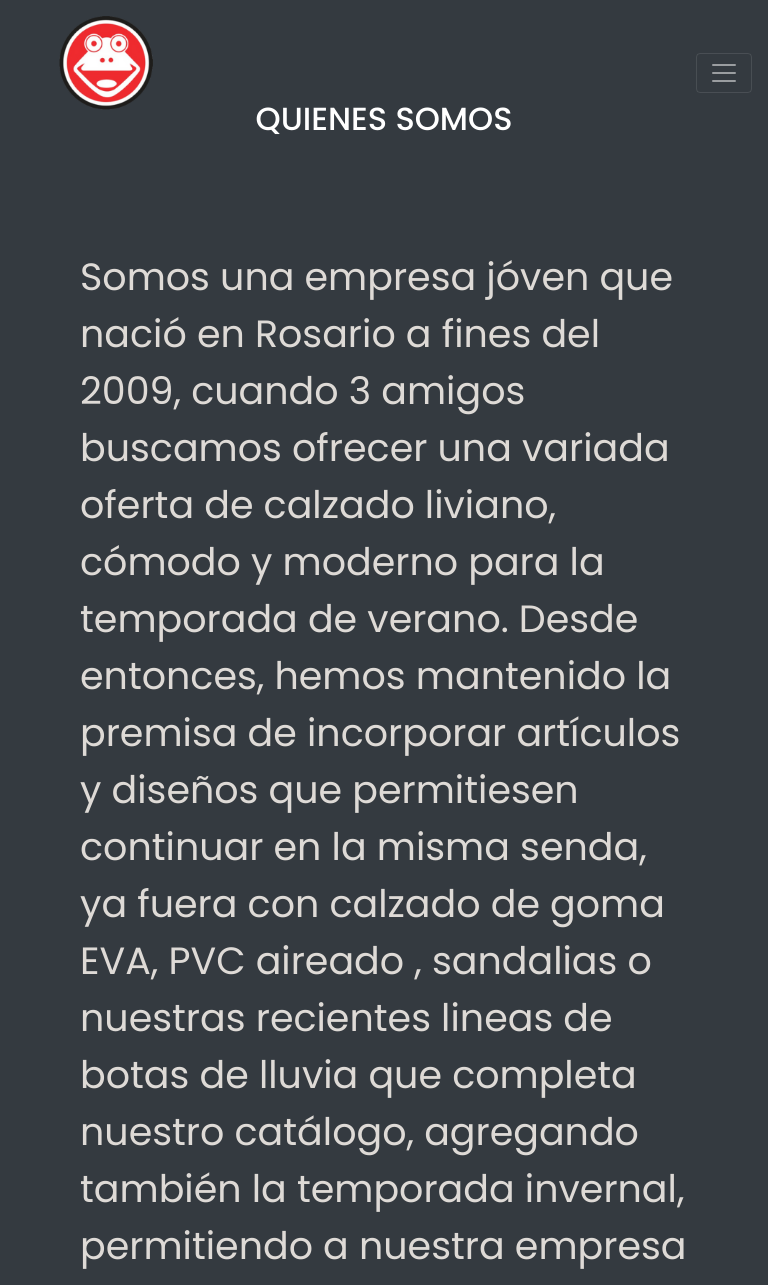
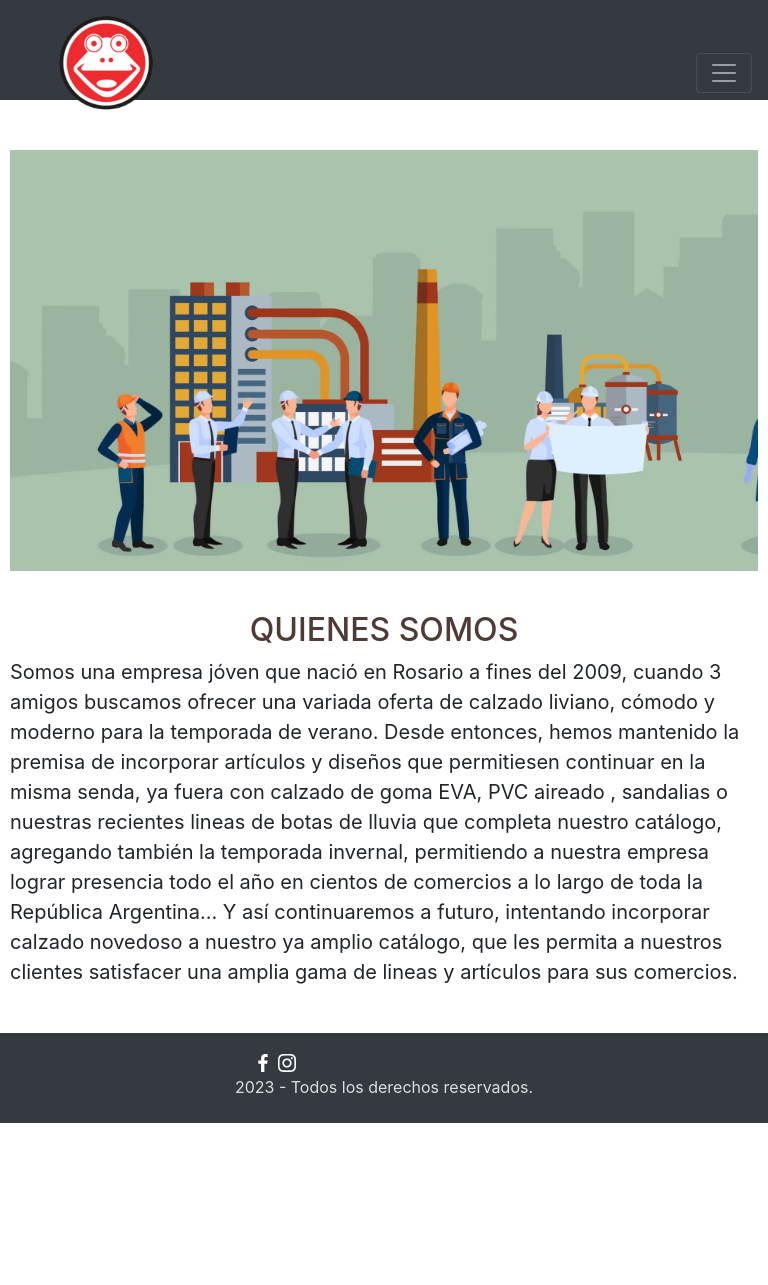
Before and after one commit to lucademinas/PF-Deminas-Luca, a website: page Pages/Nosotros.html in a window 768 px wide. Shown: the top 1285 px of the page. After the commit the page ends 1123 px from the top, so only its background shows below. Drawn offline with nearby package versions, Linux system fonts and the light colour scheme.

Commit message:
Gran avance utilizando SASS

```diff
--- a/Pages/Nosotros.html
+++ b/Pages/Nosotros.html
@@ -55,18 +55,35 @@
 
 
     <section class="contenedor">
-        <h2>QUIENES SOMOS</h2>
-        <p class="nosotros"> Somos una empresa jóven que nació en Rosario a fines del 2009, cuando 3 amigos buscamos
-            ofrecer una variada oferta de calzado liviano, cómodo y moderno para la temporada de verano.
-            Desde entonces, hemos mantenido la premisa de incorporar artículos y diseños que permitiesen continuar en la
-            misma senda, ya fuera con calzado de goma EVA, PVC aireado , sandalias o nuestras recientes lineas de botas
-            de lluvia que completa nuestro catálogo, agregando también la temporada invernal, permitiendo a nuestra
-            empresa lograr presencia todo el año en cientos de comercios a lo largo de toda la República Argentina...
-            Y así continuaremos a futuro, intentando incorporar calzado novedoso a nuestro ya amplio catálogo, que les
-            permita a nuestros clientes satisfacer una amplia gama de lineas y artículos para sus comercios.
-        </p>
+        <div class="contenedor ">
+            <div class="empresa-img ">
+                <img src="../IMG/empresa3.png" alt="">
+            </div>
+            <div class="empresa-content">
+                <h2>QUIENES SOMOS</h2>
+                <p class="nosotros"> Somos una empresa jóven que nació en Rosario a fines del 2009, cuando 3 amigos
+                    buscamos
+                    ofrecer una variada oferta de calzado liviano, cómodo y moderno para la temporada de verano.
+                    Desde entonces, hemos mantenido la premisa de incorporar artículos y diseños que permitiesen
+                    continuar en la
+                    misma senda, ya fuera con calzado de goma EVA, PVC aireado , sandalias o nuestras recientes lineas
+                    de botas
+                    de lluvia que completa nuestro catálogo, agregando también la temporada invernal, permitiendo a
+                    nuestra
+                    empresa lograr presencia todo el año en cientos de comercios a lo largo de toda la República
+                    Argentina...
+                    Y así continuaremos a futuro, intentando incorporar calzado novedoso a nuestro ya amplio catálogo,
+                    que les
+                    permita a nuestros clientes satisfacer una amplia gama de lineas y artículos para sus comercios.
+                </p>
+            </div>
+
+        </div>
+
     </section>
 
+
+    </section>
 
 
 
--- /dev/null
+++ b/scss/base/_mixins.scss
@@ -0,0 +1,12 @@
+@mixin center-vertical {
+    display: flex;
+    flex-direction: column;
+    justify-content: center;
+    align-items: center;
+  }
+
+
+@mixin reset {
+    margin: 0;
+    padding: 0;
+  }
--- a/scss/base/_reset.scss
+++ b/scss/base/_reset.scss
@@ -1,6 +1,7 @@
+@import "./mixins";
+
 * {
-    margin: 0;
-    padding: 0;
+    @include reset;
 }
 
 body {
--- a/scss/base/_variables.scss
+++ b/scss/base/_variables.scss
@@ -0,0 +1 @@
+$color1: #343a40;
--- a/scss/layout/_footer.scss
+++ b/scss/layout/_footer.scss
@@ -1,9 +1,7 @@
+@import "../base/mixins";
+
 .footer {
-    background-color: beige;
-    display: flex;
-    flex-direction: column;
-    justify-content: center;
-    align-items: center;
+    @include center-vertical;
 
     img {
         filter: invert(1);
--- a/scss/pages/_nosotros.scss
+++ b/scss/pages/_nosotros.scss
@@ -1,16 +1,58 @@
+@import url('https://fonts.googleapis.com/css2?family=Roboto:wght@100&display=swap');
+
+
 .contenedor {
-    background-color: #343a40;
-    font-family: 'Poppins', sans-serif;
-    max-height: 100%;
+    display: flex;
+    flex-wrap: wrap;
+    justify-content: space-between;
+    align-items: center;
+    margin-top: 35px;
+    padding: 10px;
+    padding-bottom: 15px;
+  }
 
-    h2 {
-        color: #fff;
+  .empresa-img {
+    flex: 1;
+    margin-right: 20px;
+  }
+
+  .empresa-img img {
+    max-width: 100%;
+    height: 65vh;
+
+  }
+
+  .empresa-content {
+    flex: 1;
+}
+
+  .nosotros{
+    font-size: 26px;
+    font-family: 'Roboto' sans-serif;
+  }
+
+  @media screen and (max-width: 768px) {
+    .contenedor {
+      flex-direction: column;
+      margin-top: 20px;
+      padding: 5px;
+    }
+
+    .empresa-img {
+      margin-right: 0;
+      margin-bottom: 20px;
+      padding: 0px;
+    }
+
+    .empresa-img img {
+        height: auto;
+    }
+
+    .empresa-content {
+      margin-bottom: 20px;
     }
 
     .nosotros {
-        font-size: 38px;
-        margin-top: 30px;
-        filter: invert(1);
-        padding: 80px;
+      font-size: 20px;
     }
-}
+  }
--- a/scss/pages/_productos.scss
+++ b/scss/pages/_productos.scss
@@ -44,3 +44,33 @@
 
     }
 }
+
+
+@media screen and (min-width: 768px) and (max-width: 992px) {
+
+    .contenedor {
+      flex-direction: column;
+      align-items: stretch;
+      margin-top: 25px;
+      padding: 0;
+    }
+
+    .empresa-img {
+      margin-right: 0;
+    }
+
+    .empresa-img img {
+      height: auto;
+      max-width: 100%;
+    }
+
+    .empresa-content {
+      margin-top: 20px;
+      margin-bottom: 20px;
+    }
+
+    .nosotros{
+      font-size: 22px;
+    }
+
+  }
```
Also changed, not shown: IMG/empresa.jpeg (added), IMG/empresa1.jpeg (added), IMG/empresa2.jpg (added), IMG/empresa3.png (added), css/main.css, 1 other file.
